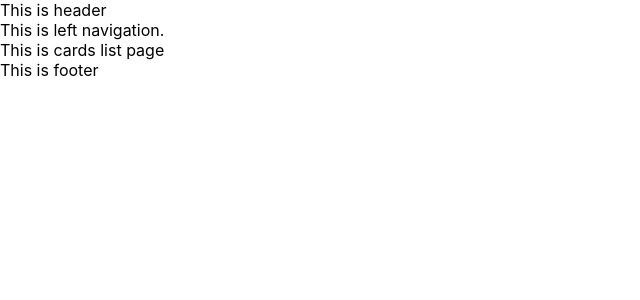
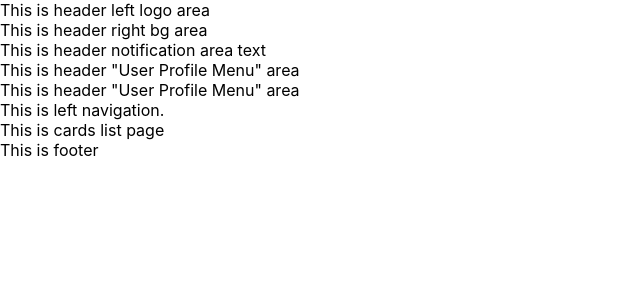
Before and after one commit to ravi9-org/dbcsos, a React (Create React App) app: page / in a window 1280 px wide. Shown: the top 300 px of the page, without its empty margins (0-640 px from the left). Built offline with nearby package versions, Linux system fonts and the light colour scheme.

Commit message:
Adding core controls and components
Adding core controls and components

```diff
--- a/src/App.js
+++ b/src/App.js
@@ -1,9 +1,13 @@
+import {useEffect} from 'react';
 import DBCHeader from "./components/header/dbc.header";
 import DBCBody from "./components/body/dbc.body";
 import DBCFooter from "./components/footer/dbc.footer";
 import "./assets/css/dbc.css";
 
 function App() {
+  useEffect(() => {
+    document.body.classList.add('dbc-app');
+  }, [])
   return (
     <div>
       <DBCHeader />
--- a/src/assets/css/dbc.css
+++ b/src/assets/css/dbc.css
@@ -0,0 +1,92 @@
+.dbc-app{
+
+}
+
+/* Begin :  custom style for native browser scroll bar*/
+
+body.dbc-app:not(.dbc-app-on-macintosh)::-webkit-scrollbar,
+.dbc-app:not(.dbc-app-on-macintosh) *::-webkit-scrollbar {
+  width: 16px;
+  height: 16px;
+}
+
+body.dbc-app:not(.dbc-app-on-macintosh)::-webkit-scrollbar {
+  background: rgba(255, 255, 255, 1);
+}
+
+.dbc-app:not(.dbc-app-on-macintosh) *::-webkit-scrollbar:hover {
+  background: rgba(255, 255, 255, 0);
+}
+
+.dbc-app:not(.dbc-app-on-macintosh) *:hover::-webkit-scrollbar-track {
+  background-color: transparent;
+}
+
+body.dbc-app:not(.dbc-app-on-macintosh)::-webkit-scrollbar-thumb,
+.dbc-app:not(.dbc-app-on-macintosh) *::-webkit-scrollbar-thumb {
+  border-radius: 8px;
+  border: 6px solid transparent;
+  min-height: 50px;
+  background-color: transparent;
+}
+
+body.dbc-app:not(.dbc-app-on-macintosh)::-webkit-scrollbar-thumb {
+  -webkit-box-shadow: inset 16px 16px 0px rgb(128 130 133);
+}
+
+body.dbc-app:not(.dbc-app-on-macintosh):hover::-webkit-scrollbar-thumb,
+.dbc-app:not(.dbc-app-on-macintosh) *:hover::-webkit-scrollbar-thumb {
+  -webkit-box-shadow: inset 16px 16px 0px rgb(128 130 133);
+}
+
+.dbc-app:not(.dbc-app-on-macintosh) .dbc-app-dark-area:hover::-webkit-scrollbar-thumb {
+  -webkit-box-shadow: inset 16px 16px 0px rgba(255, 255, 255, 0.75);
+}
+
+body.dbc-app:not(.dbc-app-on-macintosh)::-webkit-scrollbar-thumb:hover,
+.dbc-app:not(.dbc-app-on-macintosh) *::-webkit-scrollbar-thumb:hover {
+  border: 4px solid transparent;
+  -webkit-box-shadow: inset 16px 16px 0px rgb(128 130 133);
+  background-color: transparent;
+}
+
+.dbc-app:not(.dbc-app-on-macintosh) *.dbc-app-dark-scrollable-area:hover::-webkit-scrollbar-thumb,
+.dbc-app:not(.dbc-app-on-macintosh) *.dbc-app-dark-scrollable-area::-webkit-scrollbar-thumb:hover {
+  -webkit-box-shadow: inset 16px 16px 0px #eeeeee;
+}
+
+.dbc-app .dbc-app-normal-scrolling {
+  overflow-x: auto;
+  overflow-y: auto;
+  overflow: overlay !important;
+}
+
+.dbc-app:not(.dbc-app-on-macintosh) .dbc-app-normal-scrolling {
+  scrollbar-width: thin;
+  scrollbar-color: rgb(128 130 133) transparent;
+}
+
+.dbc-app:not(.dbc-app-on-macintosh) *.dbc-app-dark-scrollable-area:hover {
+  scrollbar-color: #eeeeee transparent;
+}
+
+.dbc-app .dbc-app-normal-scrolling {
+  overflow-x: auto;
+  -webkit-overflow-scrolling: touch;
+}
+
+/*TODO: Will be moved to hisos side - End*/
+
+/* End :  custom style for native browser scroll bar*/
+
+.dbc-app .dbc-company-logo {
+    background: #1fc;
+}
+
+.dbc-app .dbc-header .dbc-company-logo {
+    background: #ffc;
+}
+
+.dbc-app .dbc-footer .dbc-company-logo {
+    background: #ffc;
+}
--- /dev/null
+++ b/src/components/controls/dbc.notification.js
@@ -0,0 +1,11 @@
+import React, { useState, useRef } from "react";
+
+const DBCNotification = () => {
+  return (
+    <>
+      <div>This is header notification area text</div>
+    </>
+  );
+};
+
+export default DBCNotification;
--- /dev/null
+++ b/src/components/controls/dbc.user.profile.menu.js
@@ -0,0 +1,12 @@
+import React, { useState, useRef } from "react";
+
+const DBCUserProfileMenu = () => {
+  return (
+    <>
+      <div>This is header "User Profile Menu" area</div>
+      <div>This is header "User Profile Menu" area</div>
+    </>
+  );
+};
+
+export default DBCUserProfileMenu;
--- a/src/components/header/dbc.header.js
+++ b/src/components/header/dbc.header.js
@@ -1,4 +1,6 @@
-import React, { useState, useRef } from 'react';
+import React, { useState, useRef } from "react";
+import DBCNotification from "../controls/dbc.notification";
+import DBCUserProfileMenu from "../controls/dbc.user.profile.menu";
 
 const DBCHeader = () => {
   // const [data, setData] = useState("Hello, how are you?");
@@ -9,9 +11,12 @@ const DBCHeader = () => {
   // }, [data]);
   return (
     <div>
-            This is header
+      <div>This is header left logo area</div>
+      <div>This is header right bg area</div>
+      <DBCNotification />
+      <DBCUserProfileMenu />
     </div>
-    )
-}
+  );
+};
 
-export default DBCHeader
+export default DBCHeader;
```
Also changed, not shown: src/assets/img/company-logo.png (added), src/assets/img/sos-header-right-bg.png (added). Lines whose indentation alone changed are shown as unchanged.
